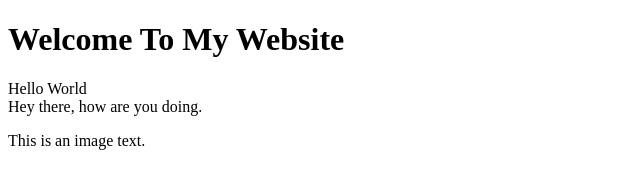
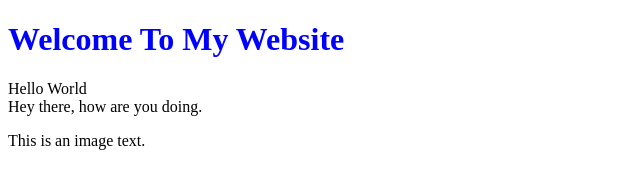
Before and after one commit to Ronnie12B/Growth-App, a plain HTML site: page index.html in a window 1280 px wide. Shown: the whole page, without its empty margins (0-640 px from the left). Drawn offline with Linux system fonts and the light colour scheme.

Commit message:
Added some style

```diff
--- a/index.html
+++ b/index.html
@@ -6,7 +6,7 @@
         <title>Document</title>
     </head>
     <body>
-        <h1>Welcome To My Website</h1>
+        <h1 style="color: blue;">Welcome To My Website</h1>
         Hello World
         <section class="main">
             <div class="container">
```
